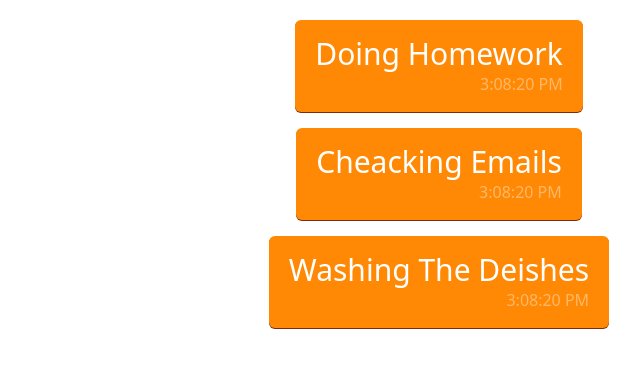
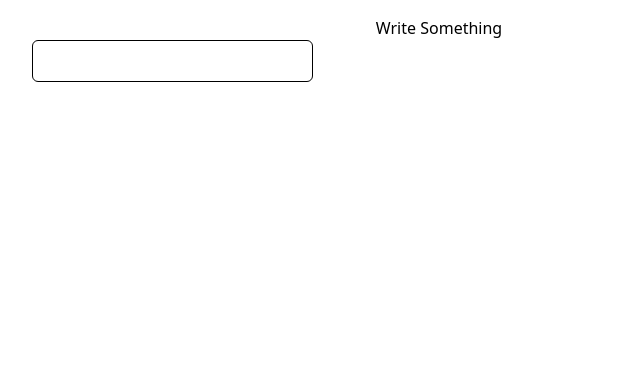
Before and after one commit to rahelaqambari/Project, a React (Vite) app: page / in a window 1280 px wide. Shown: the top 368 px of the page, without its empty margins (201-841 px from the left). Built offline with nearby package versions, Linux system fonts and the light colour scheme.

Commit message:
use transition

```diff
--- a/src/App.jsx
+++ b/src/App.jsx
@@ -1,7 +1,7 @@
 // import About from "./About"
 // import Cantact from "./Cantact"
 // import Cart from "./Cart"
-import Clock from "./Clock"
+// import Clock from "./Clock"
 // import Form from "./Form"
 // import Homework from "./Homework"
 // import Imggallary from "./Imggallary"
@@ -9,7 +9,7 @@ import Clock from "./Clock"
 // import Memo from "./Memo"
 // import Portfolio from "./Portfolio"
 // import Stadio from "./Stadio"
-// import Transition from "./Transition"
+import Transition from "./Transition"
 // import State from "./State"
 // import Example from "./example"
 // import Footer from "./Footer"
@@ -43,9 +43,9 @@ function App() {
     <Stadio />
     <Cart />
     <Homework /> */}
-    <Clock />
-    {/* <Memo />
-    <Transition />   */}
+    {/* <Clock /> */}
+      {/* <Memo /> */}
+      <Transition />
     </div>
   )
 }
--- a/src/Transition.jsx
+++ b/src/Transition.jsx
@@ -3,7 +3,7 @@ import { useState, useTransition } from "react"
 export default function Transition (){
     const [value ,setvalue] =useState ("");
     const [loding ,starttransition] = useTransition();
-    const LIST_SIZE = 2000;
+    const LIST_SIZE = 200;
     const [list ,setList] =useState ([]);
     function handleClick (event){
         setvalue(event.target.value);
@@ -17,11 +17,14 @@ export default function Transition (){
 
     }
     return(
-        <div className="h-screen w-full  text-center ">
-            <input className="border py-2 px-6 rounded-md focus:outline-0 " type="text" value={value} onChange={(e)=> handleClick(e)} />
+        <div className="h-screen w-full  text-center mt-4">
+            <h1>Write Something</h1>
+           <div className="flex flex-col w-7/12 items-center justify-center">
+             <input className="border py-2 px-6 rounded-md focus:outline-0 " type="text" value={value} onChange={(e)=> handleClick(e)} />
             { loding?" Loading .. ":list.map((li ,index)=>(
                 <div key ={index}>{li}</div>
             ))}
+           </div>
         </div>
     )
 }
```
